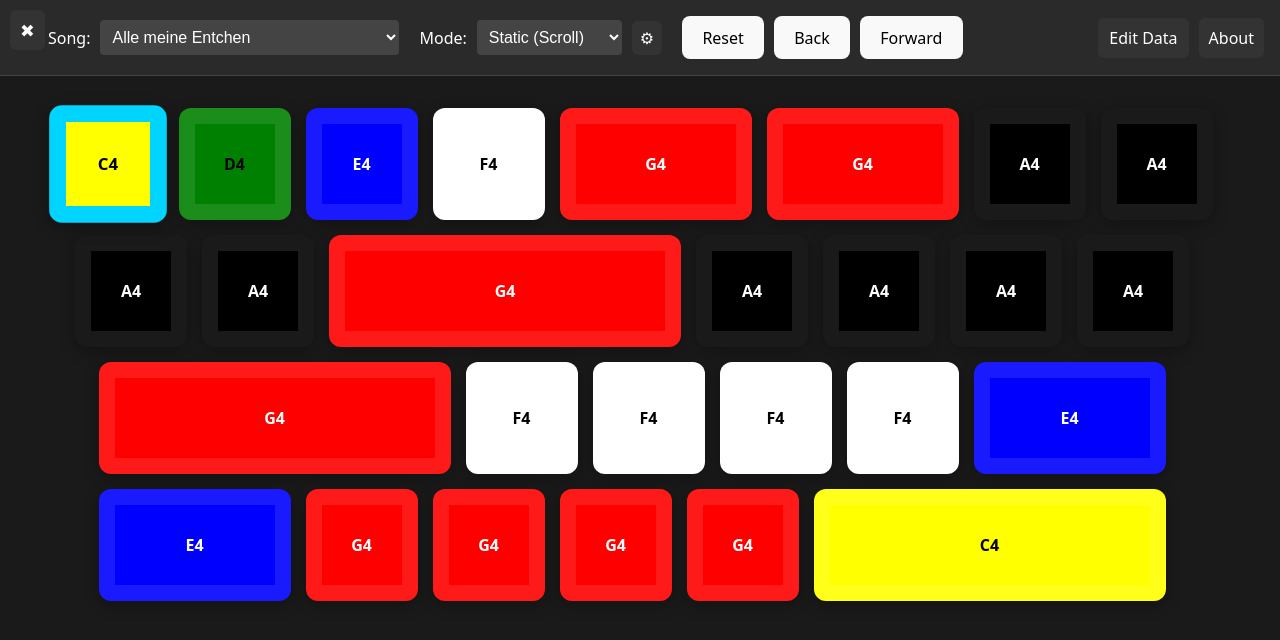
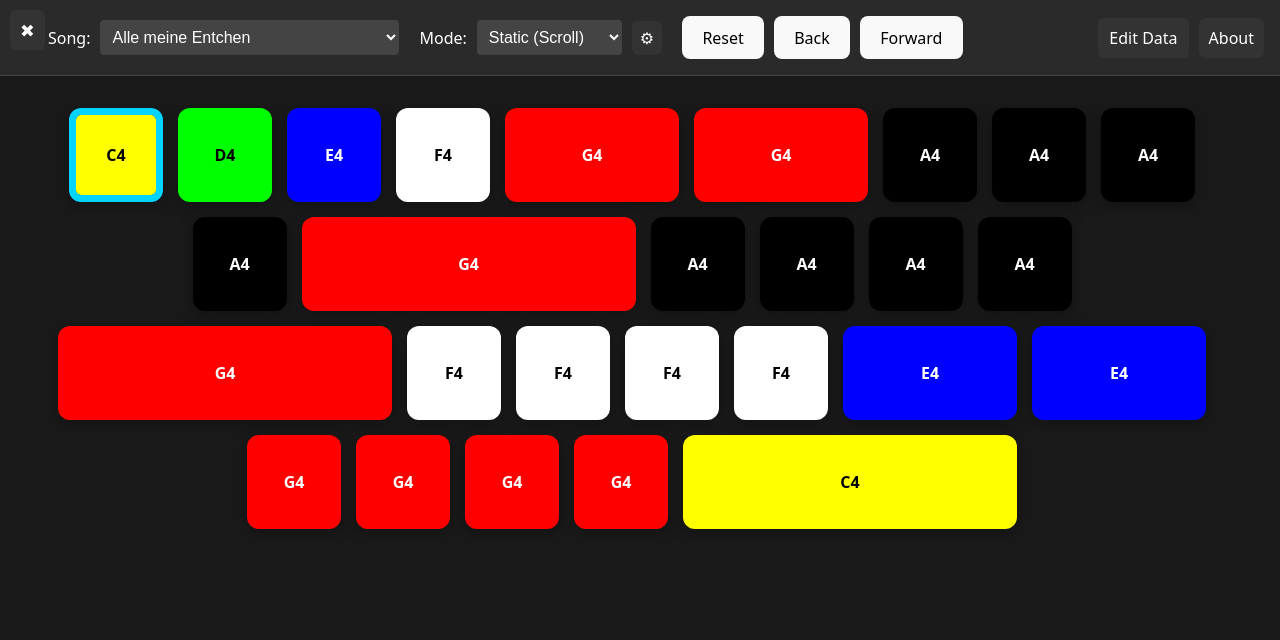
Before and after one commit to kopp/make-that-pipe-sound, a React (Vite) app: page / in a window 1280 px wide. Shown: the top 640 px of the page. Built offline with nearby package versions, Linux system fonts and the light colour scheme.

Commit message:
allow multi colored backgrounds (fixes #3)

```diff
--- a/src/App.tsx
+++ b/src/App.tsx
@@ -439,6 +439,71 @@ export default function App() {
   );
 }
 
+// --- Color helpers ---
+const NAMED_COLOR_MAP: Record<string, string> = {
+  black: "#000000",
+  white: "#ffffff",
+  red: "#ff0000",
+  blue: "#0000ff",
+  yellow: "#ffff00",
+  green: "#00ff00",
+  orange: "#ffa500",
+  brown: "#a52a2a",
+  purple: "#800080",
+  pink: "#ffc0cb",
+  gray: "#808080",
+  grey: "#808080",
+};
+
+function clamp(v: number, a = 0, b = 255) {
+  return Math.max(a, Math.min(b, Math.round(v)));
+}
+
+function hexToRgb(hex: string): { r: number; g: number; b: number } | null {
+  if (!hex) return null;
+  const h = hex.replace("#", "").trim();
+  if (h.length === 3) {
+    const r = parseInt(h[0] + h[0], 16);
+    const g = parseInt(h[1] + h[1], 16);
+    const b = parseInt(h[2] + h[2], 16);
+    return { r, g, b };
+  }
+  if (h.length === 6) {
+    const r = parseInt(h.slice(0, 2), 16);
+    const g = parseInt(h.slice(2, 4), 16);
+    const b = parseInt(h.slice(4, 6), 16);
+    return { r, g, b };
+  }
+  return null;
+}
+
+function rgbToHex(r: number, g: number, b: number) {
+  return "#" + [r, g, b].map((n) => n.toString(16).padStart(2, "0")).join("");
+}
+
+function lightenHex(hex: string, amount = 0.12) {
+  const rgb = hexToRgb(hex);
+  if (!rgb) return hex;
+  const r = clamp(rgb.r + (255 - rgb.r) * amount);
+  const g = clamp(rgb.g + (255 - rgb.g) * amount);
+  const b = clamp(rgb.b + (255 - rgb.b) * amount);
+  return rgbToHex(r, g, b);
+}
+
+function parseColorToken(token: string, appBg = "#1a1a1a") {
+  // token may be 'blank', a hex like #ff0, or a named color
+  const t = token.trim().toLowerCase();
+  if (!t) return null;
+  if (t === "blank") {
+    // return a slightly lighter version of the app background
+    return lightenHex(appBg, 0.12);
+  }
+  if (t.startsWith("#")) return t;
+  if (NAMED_COLOR_MAP[t]) return NAMED_COLOR_MAP[t];
+  // fallback: return the original token and let browser try to resolve it
+  return token;
+}
+
 // --- Sub-component ---
 function NoteCard({
   note,
@@ -455,34 +520,95 @@ function NoteCard({
   colorMap?: Record<string, string>;
   unitSize?: number;
 }) {
-  const color = (colorMap || {})[note.pitch] || "#555";
-  const isDarkColor = color === "black" || color === "red" || color === "blue";
+  const raw = (colorMap || {})[note.pitch] || "#555";
+  const tokens = String(raw)
+    .split(",")
+    .map((s) => s.trim())
+    .filter(Boolean);
+  const appBg = (styles.appContainer.backgroundColor as string) || "#1a1a1a";
+  const parsed = tokens.map((t) => parseColorToken(t, appBg));
+  const isMulti = parsed.length > 1;
+
+  // determine text color by sampling the first resolved color if possible
+  const sample = parsed[0] || "#555";
+  let sampleRgb = hexToRgb(String(sample)) || null;
+  // if sample isn't hex we try to map by name
+  if (!sampleRgb && typeof sample === "string") {
+    const mapped = NAMED_COLOR_MAP[(sample as string).toLowerCase()];
+    sampleRgb = mapped ? hexToRgb(mapped) : null;
+  }
+  const luminance = sampleRgb
+    ? (0.2126 * sampleRgb.r + 0.7152 * sampleRgb.g + 0.0722 * sampleRgb.b) / 255
+    : 0.5;
+  const isDarkColor = luminance < 0.5;
   const size = unitSize ?? DEFAULT_UNIT;
-  const borderSize = Math.max(Math.round(size / 5), 5);
+  // active border thickness (visible when active)
+  const activeBorder = Math.max(Math.round(size / 12), 6);
+  // base content width/height for the note (without considering outer shell)
+  const baseWidth = note.duration * (isLarge ? size * 1.5 : size);
+  const baseHeight = isLarge ? Math.round(size * 3.75) : Math.round(size);
+  // outer footprint width/height so active (with thicker border) and
+  // inactive (with thinner border) occupy the same overall box size.
+  const outerWidth = baseWidth + 2 * activeBorder;
+  const outerHeight = baseHeight + 2 * activeBorder;
+  const bgStyle: React.CSSProperties = {};
+  if (!isMulti) {
+    bgStyle.backgroundColor = parsed[0] || "#555";
+  } else {
+    const n = parsed.length;
+    const seg = 100 / n;
+    const stops = parsed
+      .map((c, i) => {
+        const start = (i * seg).toFixed(4);
+        const end = ((i + 1) * seg).toFixed(4);
+        return `${c} ${start}% ${end}%`;
+      })
+      .join(", ");
+    bgStyle.background = `linear-gradient(to bottom, ${stops})`;
+  }
+  // Prevent the background from bleeding into the border area
+  bgStyle.backgroundClip = "padding-box";
 
   return (
     <div
       onClick={onClick}
       style={{
         ...styles.note,
-        backgroundColor: color,
-        width: `${note.duration * (isLarge ? size * 1.5 : size)}px`,
-        height: isLarge
-          ? `${Math.round(size * 3.75)}px`
-          : `${Math.round(size)}px`,
-        // Size of the borders needs to be the same to ensure that the NoteCard
-        // takes the same space in both active/inactive states, otherwise the
-        // layout shifts while playing.
-        border: isActive
-          ? `${borderSize}px solid #00d4ff`
-          : `${borderSize}px solid rgba(255,255,255,0.1)`,
+        ...bgStyle,
+        // Ensure that the NoteCard takes the same space in both active/inactive
+        // states, otherwise the layout shifts while playing.
+        boxSizing: "border-box",
+        width: `${outerWidth}px`,
+        height: `${outerHeight}px`,
+        borderStyle: isActive ? "solid" : "none",
+        borderWidth: isActive ? `${activeBorder}px` : "0px",
+        borderColor: isActive ? "#00d4ff" : undefined,
         color: isDarkColor ? "white" : "black",
-        transform: isActive ? "scale(1.05)" : "scale(1)",
+        transform: isActive ? "scale(1)" : "scale(1)",
         zIndex: isActive ? 2 : 1,
       }}
     >
       <span
-        style={{ fontSize: isLarge ? "1.5rem" : "1rem", fontWeight: "bold" }}
+        style={
+          isMulti
+            ? {
+                backgroundColor: "#000",
+                color: "white",
+                padding: "6px 10px",
+                borderRadius: "8px",
+                fontSize: isLarge ? "1.5rem" : "1rem",
+                fontWeight: "bold",
+                // keep label above borders
+                position: "relative",
+                zIndex: 3,
+              }
+            : {
+                fontSize: isLarge ? "1.5rem" : "1rem",
+                fontWeight: "bold",
+                position: "relative",
+                zIndex: 3,
+              }
+        }
       >
         {note.pitch}
       </span>
--- a/src/data/data.json
+++ b/src/data/data.json
@@ -5,7 +5,9 @@
     "E4": "blue",
     "F4": "white",
     "G4": "red",
-    "A4": "black"
+    "A4": "black",
+    "A#4": "black,yellow",
+    "C5": "yellow,blank,yellow"
   },
   "songs": {
     "Alle meine Entchen": "C4 D4 E4 F4 G4*2 G4*2 A4 A4 A4 A4 G4*4 A4 A4 A4 A4 G4*4 F4 F4 F4 F4 E4*2 E4*2 G4 G4 G4 G4 C4*4",
@@ -13,6 +15,7 @@
     "Hänschen klein": "G E E*2 F D D*2 C D E F G G G*2 G E E*2 F D D*2 C E G G C*4 D D D D D E F*2 E E E E E F G*2 G E E*2 F D D*2 C E G G C*4",
     "Morgen kommt der Weihnachtsmann": "C C G G A A G*2 F F E E D*2 C G G F F E E D*2 G G F F E E D*2 C C G G A A G*2 F F E E D*2 C",
     "Twinkle twinkle little Star": "C C G G A A G*2 F F E E D*2 C G G F F E E D*2 G G F F E E D*2 C C G G A A G*2 F F E E D*2 C",
-    "Winter Adee": "E E D C*3 E E D C*3 E F G G F/2 E/2 F D E F F E/2 D/2 E E E F G*3 E E D C*3"
+    "Winter Adee": "E E D C*3 E E D C*3 E F G G F/2 E/2 F D E F F E/2 D/2 E E E F G*3 E E D C*3",
+    "All Notes": "C4 D4 E4 F4 G4 A4 A#4 C5"
   }
 }
```
